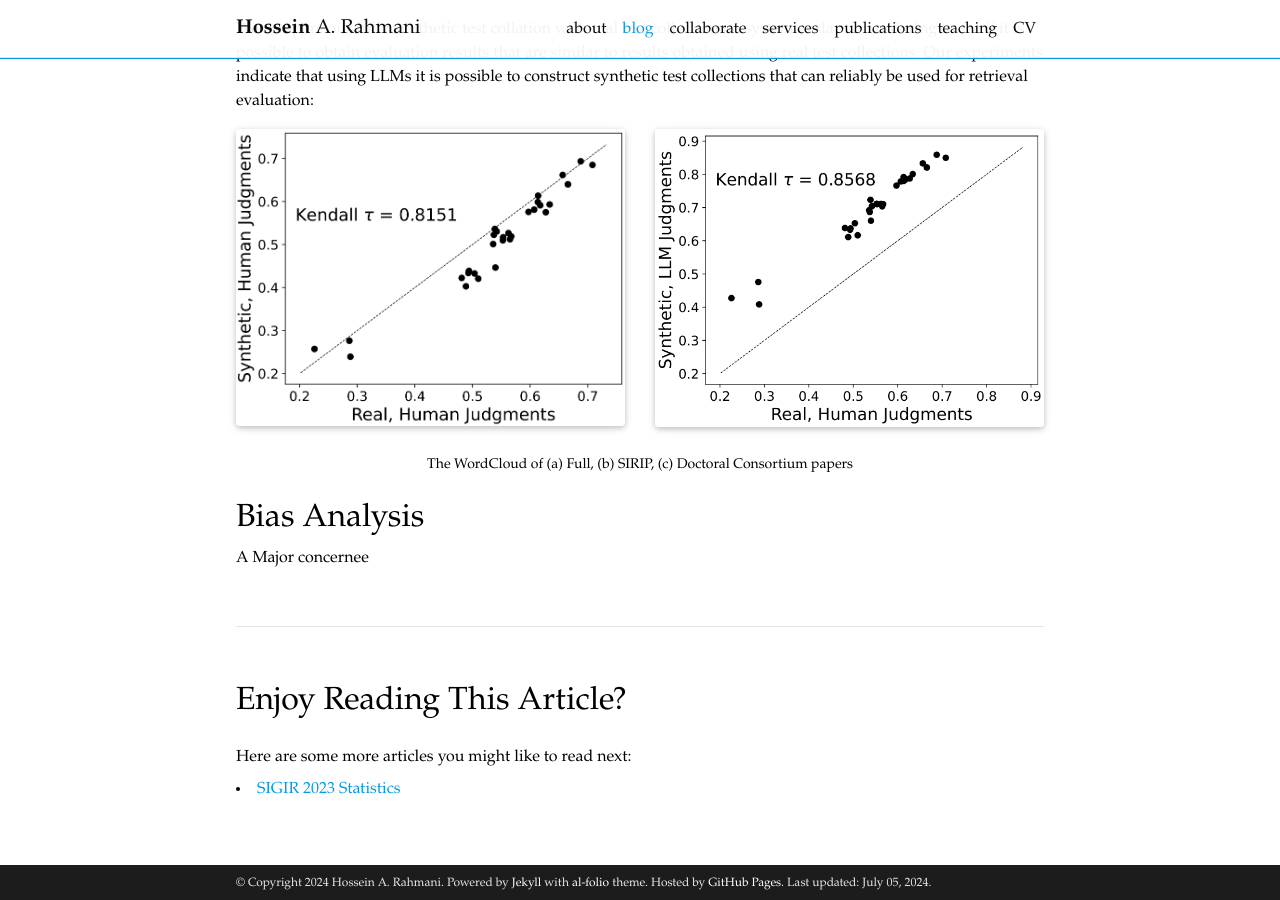
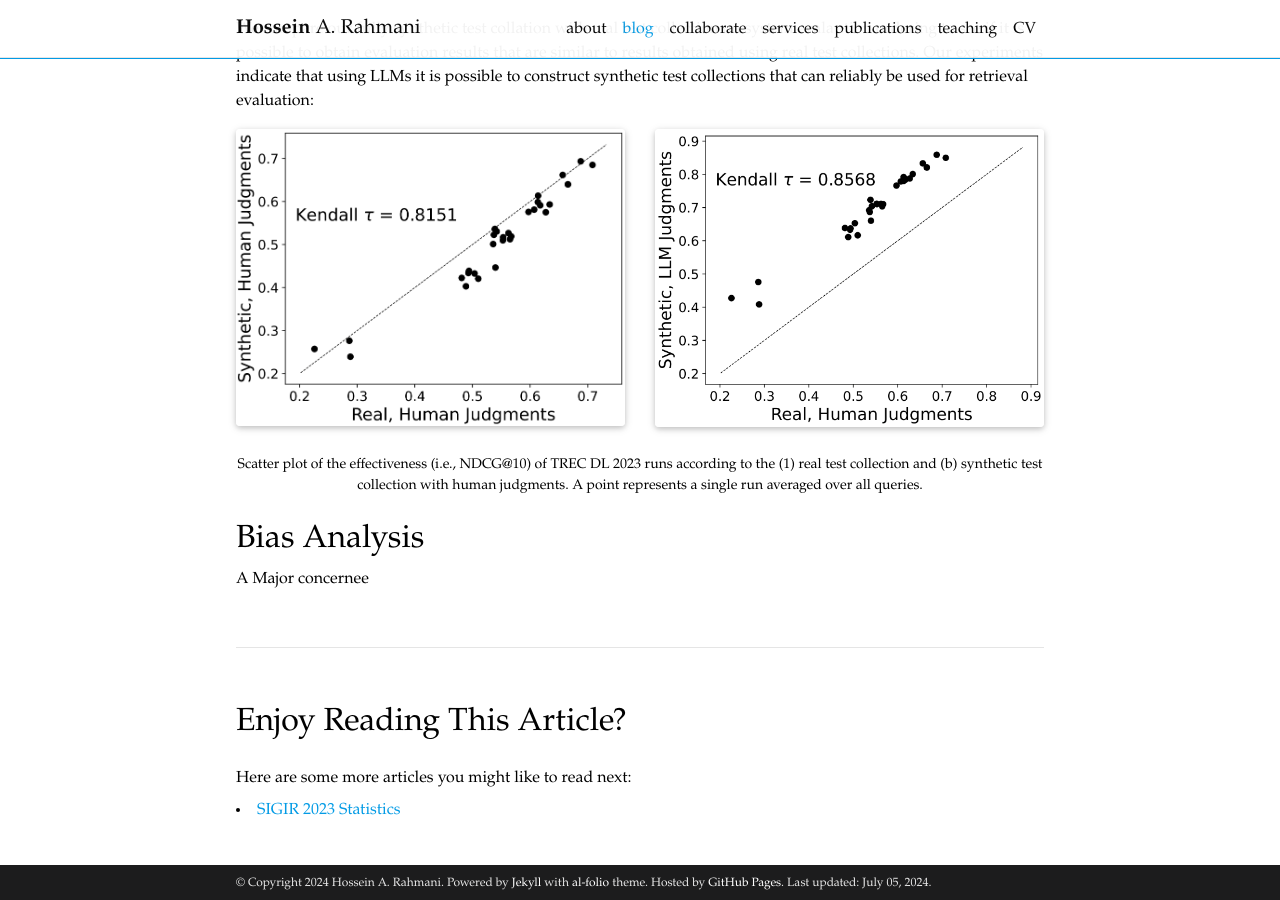
Before and after one commit to rahmanidashti/rahmanidashti.github.io, a Jekyll site: the page built from _posts/2024-07-05-paper-synthetic-test.md, in a window 1280 px wide and 900 px high, scrolled down 1062 px. Built offline with Jekyll 4.4.1, drawn with Linux system fonts in a browser that asks for light colours; full-size pictures stand in for the smaller copies a plugin makes; comment, search, counter and statistics services are not loaded; a style sheet for code colours, icons or effects is not loaded.

Commit message:
Update 2024-07-05-paper-synthetic-test.md

```diff
--- a/_posts/2024-07-05-paper-synthetic-test.md
+++ b/_posts/2024-07-05-paper-synthetic-test.md
@@ -42,7 +42,7 @@ We compare our fully synthetic test collation with real test collection on syste
     </div>
 </div>
 <div class="caption">
-    The WordCloud of (a) Full, (b) SIRIP, (c) Doctoral Consortium papers
+    Scatter plot of the effectiveness (i.e., NDCG@10) of TREC DL 2023 runs according to the (1) real test collection and (b) synthetic test collection with human judgments. A point represents a single run averaged over all queries.
 </div>
 
 ## Bias Analysis
```
